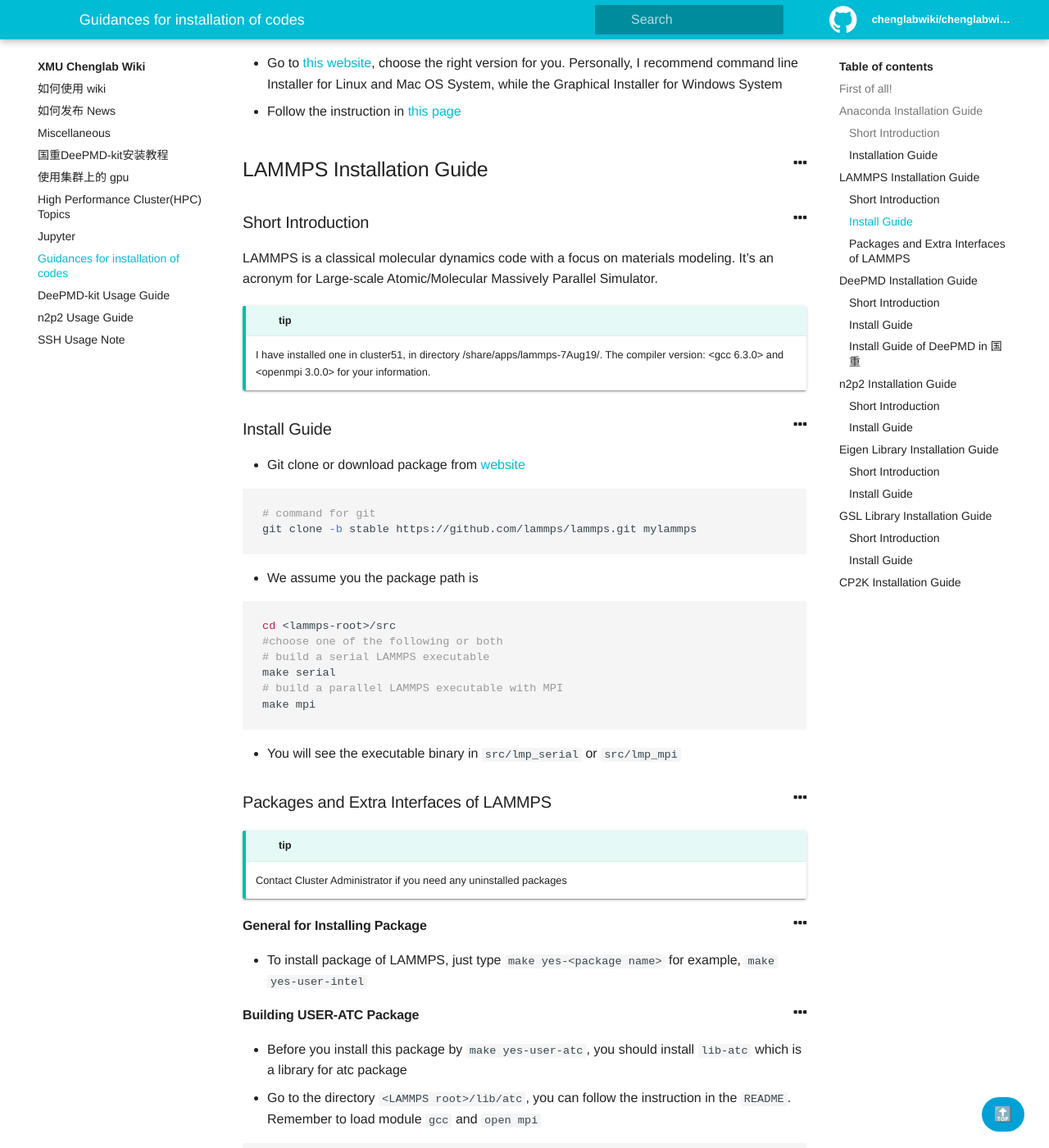
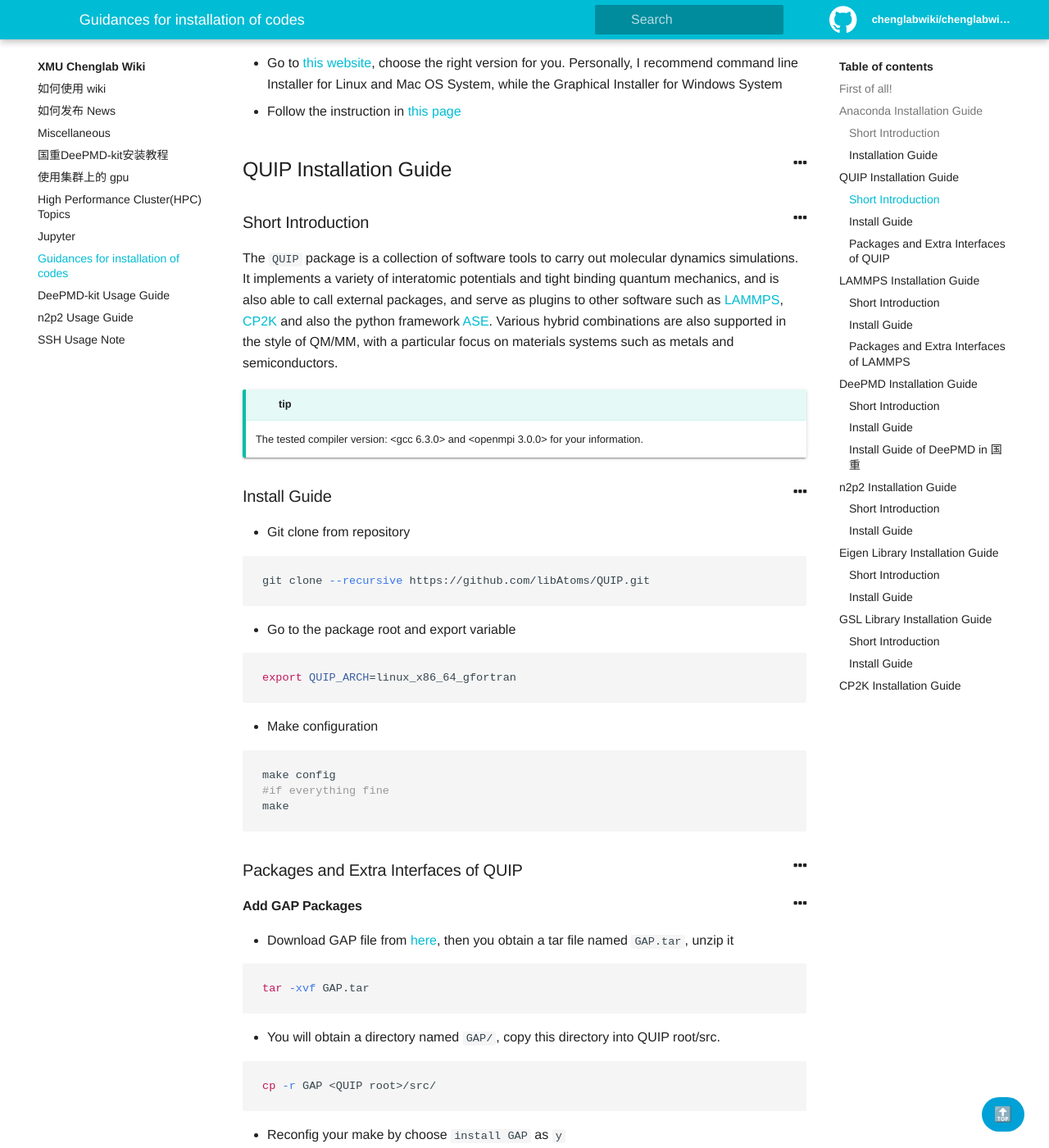
Before and after one commit to chenggroup/chenggroup.github.io, a Jekyll site: the page built from _wiki/softwares.md, in a window 1280 px wide and 1400 px high, scrolled down 756 px. Shown: the whole window at 82% size. Built offline with Jekyll 4.4.1, drawn with Linux system fonts in a browser that asks for light colours; some of the changed text lies outside the part shown.

Commit message:
add the installation guide for QUIP

````diff
--- a/_wiki/softwares.md
+++ b/_wiki/softwares.md
@@ -25,6 +25,92 @@ The open-source Anaconda Distribution is the easiest way to perform Python/R dat
 
 - Go to [this website](https://www.anaconda.com/distribution/), choose the right version for you. Personally, I recommend command line Installer for Linux and Mac OS System, while the Graphical Installer for Windows System
 - Follow the instruction in [this page](https://docs.anaconda.com/anaconda/install/)
+
+
+
+## QUIP Installation Guide
+
+### Short Introduction
+
+The `QUIP` package is a collection of software tools to carry out molecular dynamics simulations. It implements a variety of interatomic potentials and tight binding quantum mechanics, and is also able to call external packages, and serve as plugins to other software such as [LAMMPS](http://lammps.sandia.gov/), [CP2K](http://www.cp2k.org/) and also the python framework [ASE](https://wiki.fysik.dtu.dk/ase). Various hybrid combinations are also supported in the style of QM/MM, with a particular focus on materials systems such as metals and semiconductors.
+
+{% include alert.html type="tip" content="The tested compiler version: <gcc 6.3.0> and <openmpi 3.0.0> for your information." %}
+
+### Install Guide
+
+- Git clone from repository
+
+```bash
+git clone --recursive https://github.com/libAtoms/QUIP.git
+```
+
+- Go to the package root and export variable
+
+```bash
+export QUIP_ARCH=linux_x86_64_gfortran
+```
+
+- Make configuration
+
+```bash
+make config
+#if everything fine
+make
+```
+
+### Packages and Extra Interfaces of QUIP
+
+#### Add GAP Packages
+
+- Download GAP file from [here](#http://www.libatoms.org/gap/gap_download.html), then you obtain a tar file named `GAP.tar`, unzip it
+
+```bash
+tar -xvf GAP.tar
+```
+
+- You will obtain a directory named `GAP/`, copy this directory into QUIP root/src.
+
+```bash
+cp -r GAP <QUIP root>/src/
+```
+
+- Reconfig your make by choose `install GAP` as `y`
+
+```bash
+#recompile this code again
+make
+```
+
+#### Build QUIPPY, A QUIP Python Interface
+
+- Export another environmental variable
+
+```bash
+#install for your self
+export QUIPPY_INSTALL_OPTS=--user
+#choose the location for installation of quippy
+export QUIPPY_INSTALL_OPTS=--prefix=<directory>
+```
+
+- Go to `<QUIP root>/src/f90wrap`, and install f90wrap by:
+
+```bash
+pip install .
+```
+
+- Back to `<QUIP root>`
+
+```bash
+make install-quippy
+```
+
+- Test whether installed successfully.
+
+```bash
+make test
+```
+
+
 
 
 
````
